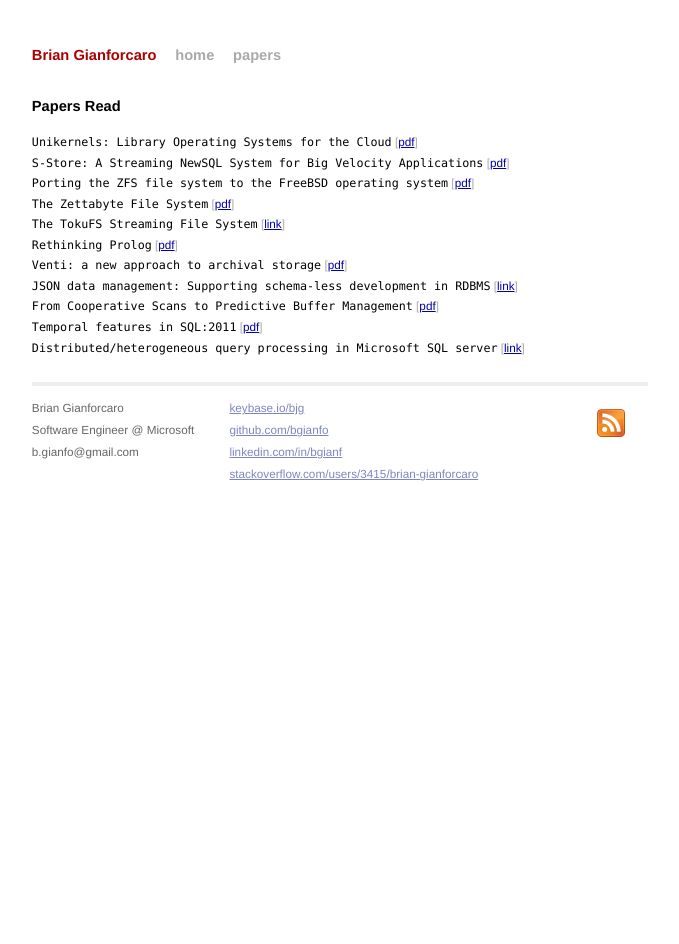
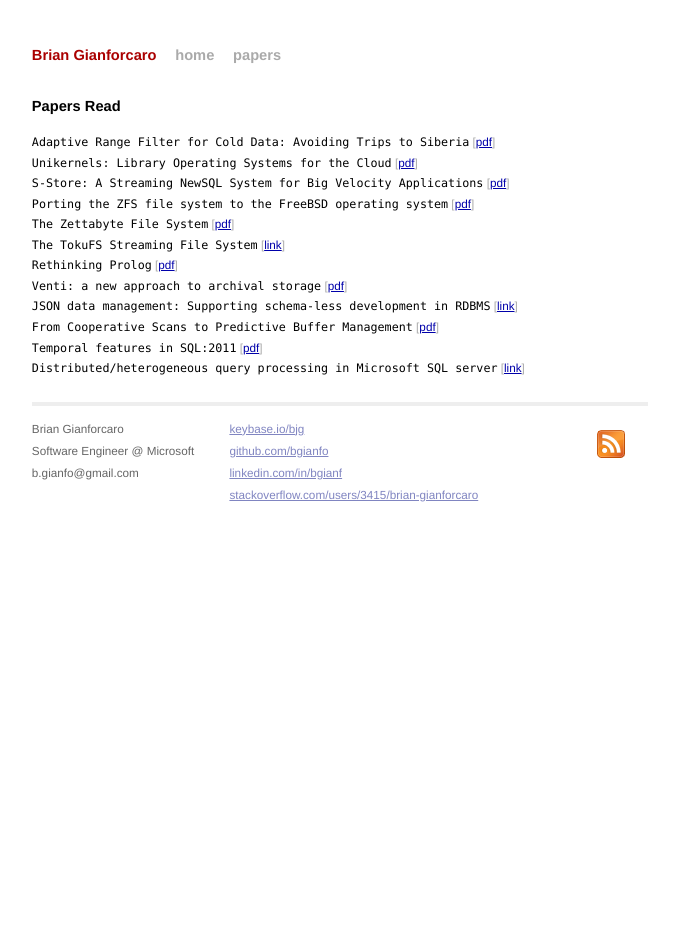
Before and after one commit to bgianfo/bgianfo.github.io, a Jekyll site: the page built from papers/index.html, in a window 1280 px wide. Shown: the whole page, without its empty margins (300-979 px from the left). Built offline with Jekyll 4.4.1, drawn with Linux system fonts in a browser that asks for light colours; Markdown is read by kramdown in place of the engine named in the settings.

Commit message:
Add ARF paper

```diff
--- a/papers/index.html
+++ b/papers/index.html
@@ -6,6 +6,7 @@ title: Papers
 <div id="papers">
   <h1>Papers Read</h1>
   <ul class="papers-list">
+      <li><span>Adaptive Range Filter for Cold Data: Avoiding Trips to Siberia</span> [<a href="http://www.vldb.org/pvldb/vol6/p1714-kossmann.pdf">pdf</a>]</li>
       <li><span>Unikernels: Library Operating Systems for the Cloud</span> [<a href="http://anil.recoil.org/papers/2013-asplos-mirage.pdf">pdf</a>]</li>
       <li><span>S-Store: A Streaming NewSQL System for Big Velocity Applications</span> [<a href="http://www.vldb.org/pvldb/vol7/p1633-cetintemel.pdf">pdf</a>]</li>
       <li><span>Porting the ZFS file system to the FreeBSD operating system</span> [<a href="http://2007.asiabsdcon.org/papers/P16-paper.pdf">pdf</a>]</li>
```
